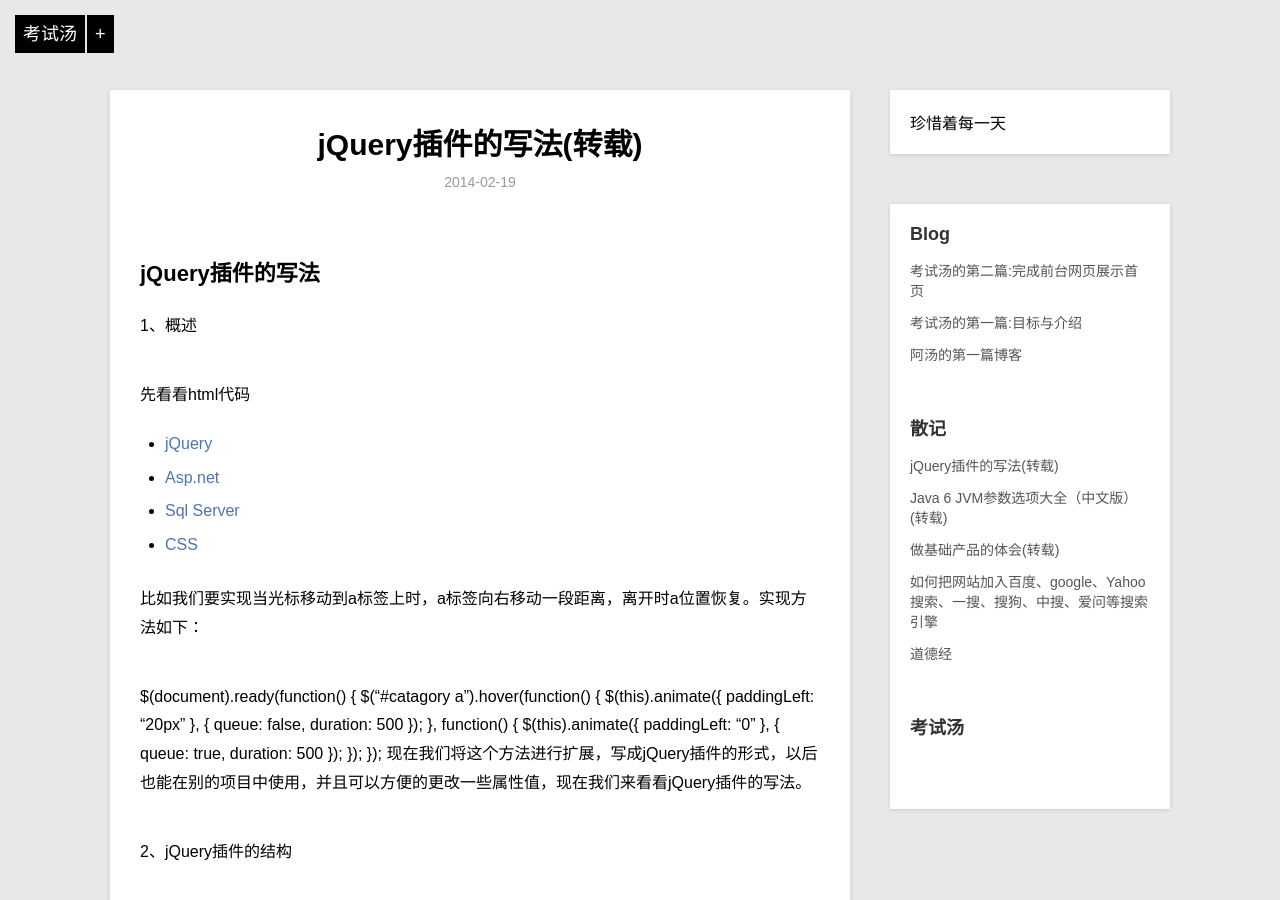
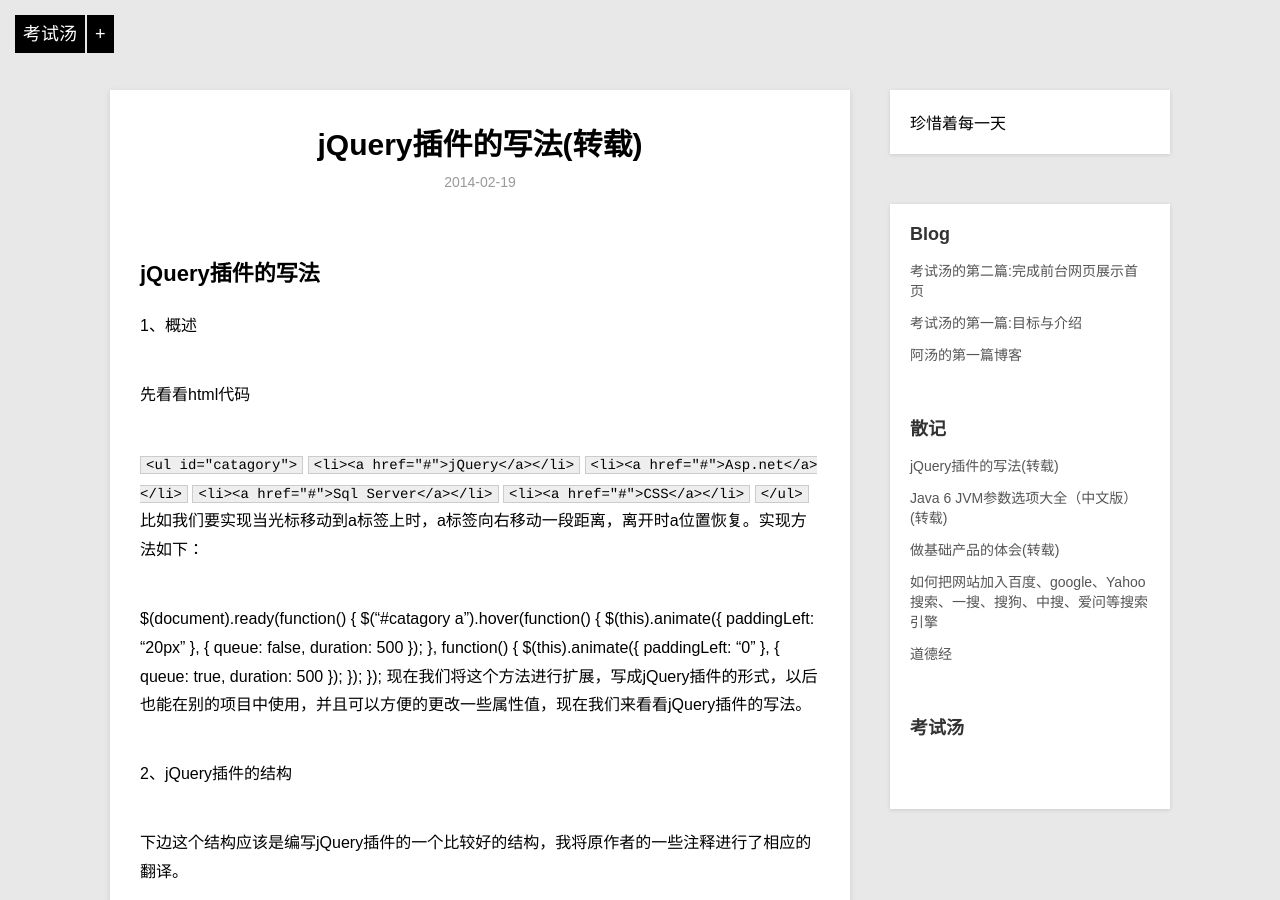
Before and after one commit to tangzhezhi/tangblog, a Jekyll site: the page built from _posts/opinion/2014-02-19-jquery_plugin.md, in a window 1280 px wide and 900 px high. Built offline with Jekyll 4.4.1, drawn with Linux system fonts in a browser that asks for light colours; Markdown is read by kramdown in place of the engine named in the settings; comment, search, counter and statistics services are not loaded.

Commit message:
Signed-off-by: tangzhezhi <330882908@qq.com>

````diff
--- a/_posts/opinion/2014-02-19-jquery_plugin.md
+++ b/_posts/opinion/2014-02-19-jquery_plugin.md
@@ -10,12 +10,12 @@ description: jQuery插件的写法(备忘)。
 
 先看看html代码
 
-<ul id="catagory">
-    <li><a href="#">jQuery</a></li>
-    <li><a href="#">Asp.net</a></li>
-    <li><a href="#">Sql Server</a></li>
-    <li><a href="#">CSS</a></li>
-</ul>
+```<ul id="catagory"> ```
+```    <li><a href="#">jQuery</a></li> ```
+```    <li><a href="#">Asp.net</a></li> ```
+```    <li><a href="#">Sql Server</a></li> ```
+```    <li><a href="#">CSS</a></li> ```
+```</ul> ```
 比如我们要实现当光标移动到a标签上时，a标签向右移动一段距离，离开时a位置恢复。实现方法如下：
 
 $(document).ready(function() {
````
